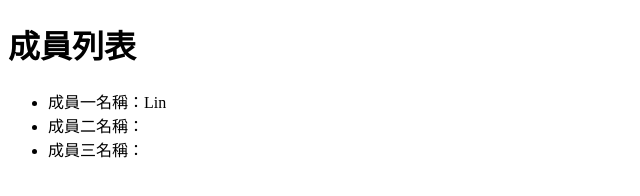
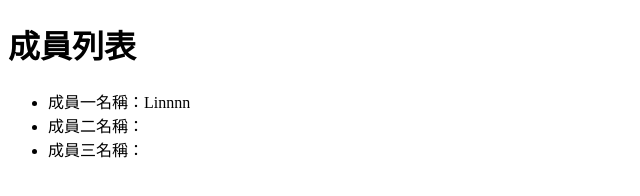
Before and after one commit to DebbieLin-Design/gitPractise-4, a plain HTML site: page index.html in a window 1280 px wide. Shown: the full height of the page, 0-640 px from the left. Drawn offline with Linux system fonts and the light colour scheme.

Commit message:
修改成員一名字

```diff
--- a/index.html
+++ b/index.html
@@ -8,7 +8,7 @@
 <body>
     <h1>成員列表</h1>
     <ul>
-        <li>成員一名稱：Lin</li>
+        <li>成員一名稱：Linnnn</li>
         <li>成員二名稱：</li>
         <li>成員三名稱：</li>
     </ul>
```
